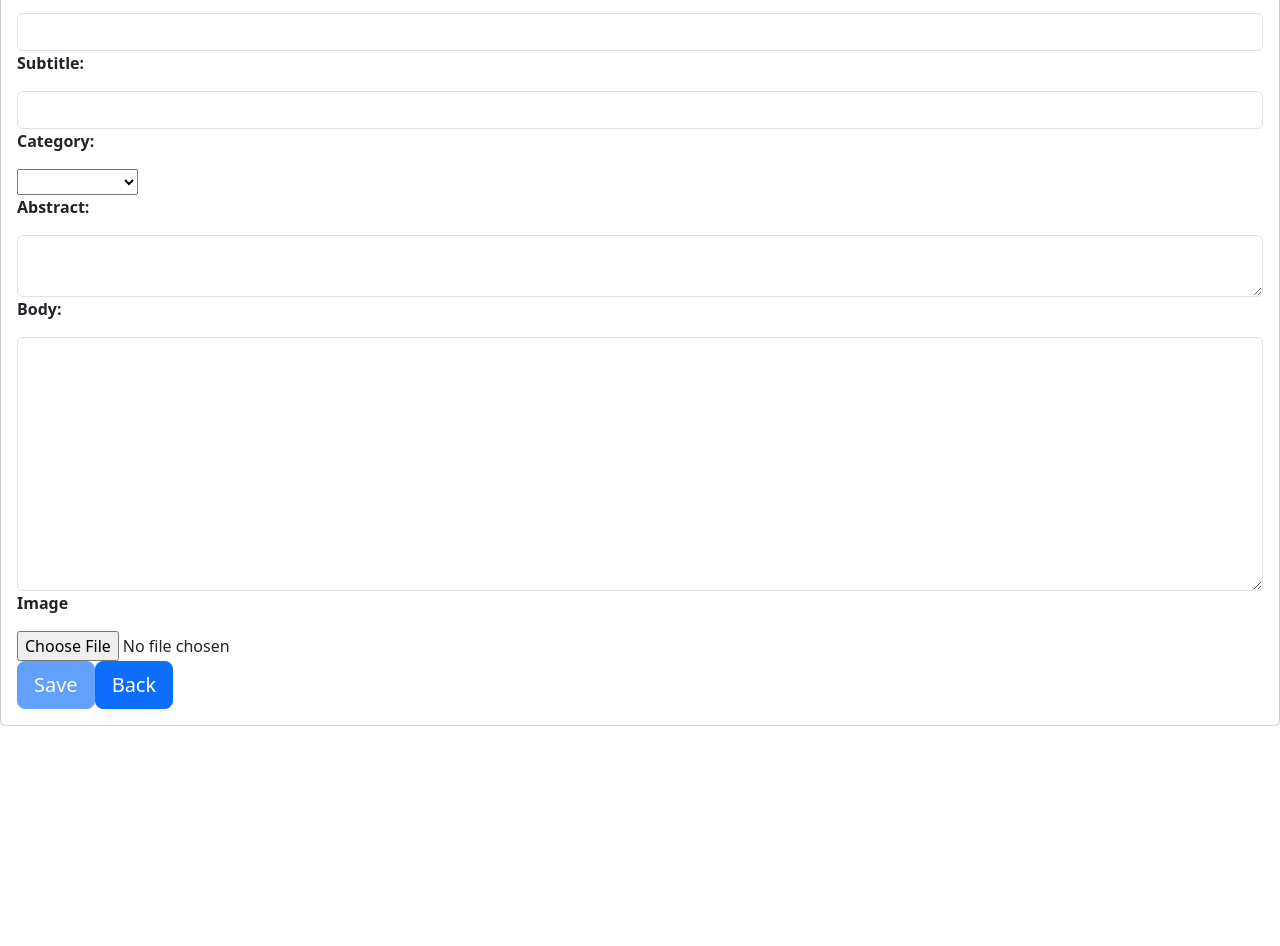
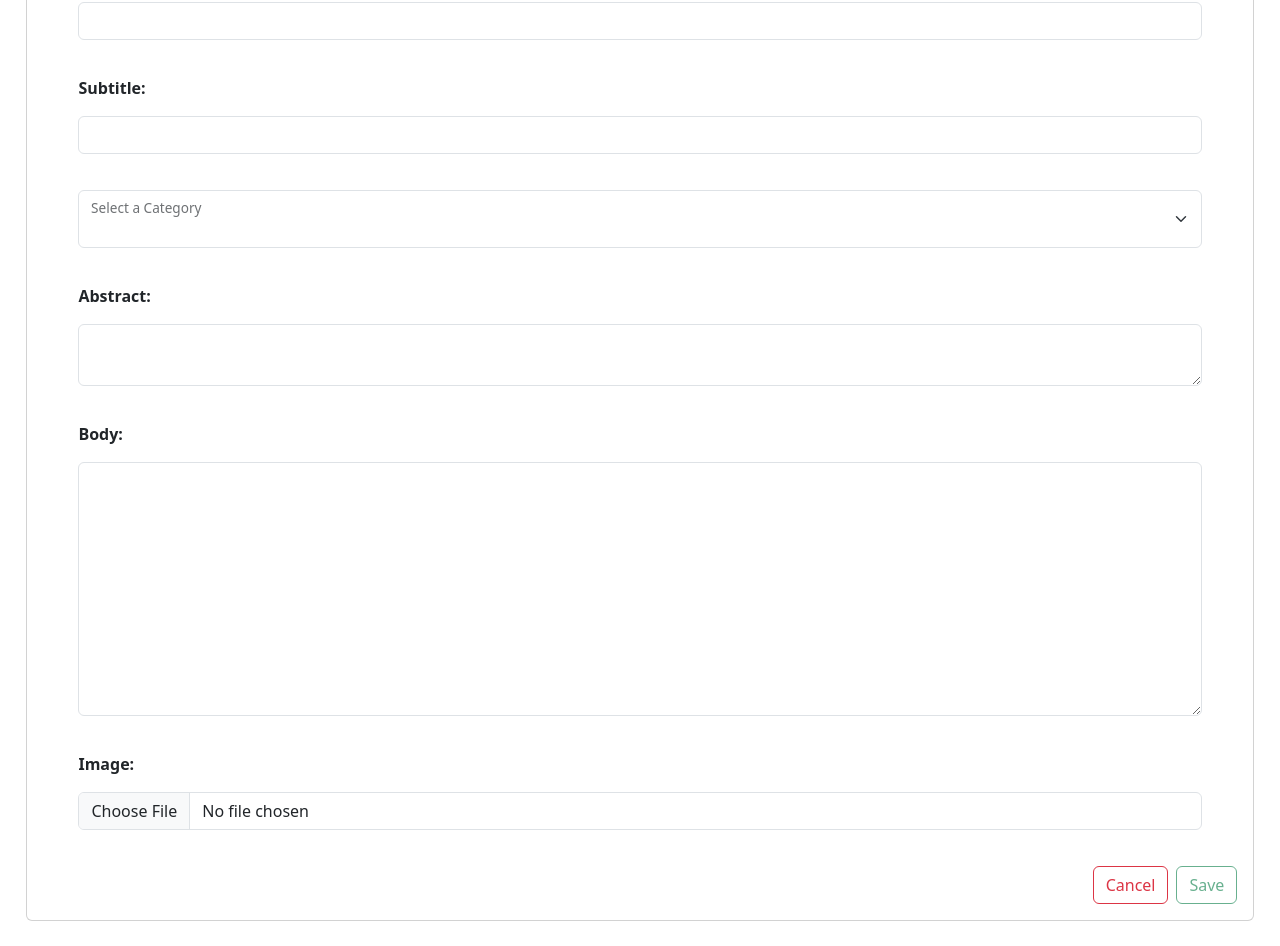
Before and after one commit to Lakmi94/NewsManagerDevTeam1, an Angular app: page /new in a window 1280 px wide. Shown: the part 220-1166 px from the top of the page. Before the commit the page ends 946 px from the top, so only its background shows below. Built offline with nearby package versions, Linux system fonts and the light colour scheme.

Commit message:
Added Create. Delete is binded to article.id. But is not reloading automatically yet.

```diff
--- a/src/app/article-edit/article-edit.css
+++ b/src/app/article-edit/article-edit.css
@@ -0,0 +1,8 @@
+.card{
+    margin: 2%;
+}
+
+.form-floating,
+.form-group{
+    margin: 3%;
+}
--- a/src/app/article-edit/article-edit.html
+++ b/src/app/article-edit/article-edit.html
@@ -1,18 +1,12 @@
-<div class="card" style="padding-top: 5%;">
+<div class="card">
 	<div class="card-body">
 		<h1 class="card-title">{{ id == null ? 'Create New' : 'Edit' }} Article</h1>
 
 		<form #articleContent="ngForm">
 			<div class="form-group">
 				<p class="fw-bolder">Title:</p>
-        <input
-          class="form-control"
-          type="text"
-          required
-          [(ngModel)]="article.title"
-          #title="ngModel"
-          name="title"
-        />
+				<input class="form-control" type="text" required [(ngModel)]="article.title" #title="ngModel"
+					name="title" />
 				<div *ngIf="!title.valid && !title.untouched" class="text-danger">
 					Please enter an article title.
 				</div>
@@ -20,28 +14,23 @@
 
 			<div class="form-group">
 				<p class="fw-bolder">Subtitle:</p>
-        <input
-          class="form-control"
-          type="text"
-          required
-          [(ngModel)]="article.subtitle"
-          #subtitle="ngModel"
-          name="subtitle"
-        />
+				<input class="form-control" type="text" required [(ngModel)]="article.subtitle" #subtitle="ngModel"
+					name="subtitle" />
 				<div *ngIf="!subtitle.valid && !subtitle.untouched" class="text-danger">
 					Please enter an article subtitle.
 				</div>
 			</div>
 
-      <div class="form-group">
-        <p class="fw-bolder">Category:</p>
-        <select #category="ngModel" required [(ngModel)]="article.category" name="category" id="category">
+			<div class="form-floating">
+				<select #category="ngModel" required [(ngModel)]="article.category" name="category" id="category"
+					class="form-select" aria-label="Floating label select example">
 					<option value="National">National</option>
 					<option value="International">International</option>
 					<option value="Economy">Economy</option>
 					<option value="Sports">Sports</option>
 					<option value="Technology">Technology</option>
 				</select>
+				<label for="floatingSelect">Select a Category</label>
 				<div *ngIf="!category.valid && !category.untouched" class="text-danger">
 					Please enter an article category.
 				</div>
@@ -49,14 +38,8 @@
 
 			<div class="form-group">
 				<p class="fw-bolder">Abstract:</p>
-        <textarea
-          class="form-control"
-          required
-          [(ngModel)]="article.abstract"
-          #abstract = "ngModel"
-          name="abstract"
-          rows="2"
-        ></textarea>
+				<textarea class="form-control" required [(ngModel)]="article.abstract" #abstract="ngModel"
+					name="abstract" rows="2"></textarea>
 				<div *ngIf="!abstract.valid && !abstract.untouched" class="text-danger">
 					Please enter an article abstract.
 				</div>
@@ -64,33 +47,23 @@
 
 			<div class="form-group">
 				<p class="fw-bolder">Body:</p>
-        <textarea
-          class="form-control"
-          [(ngModel)]="article.body"
-          name="body"
-          rows="10"
-        ></textarea>
+				<textarea class="form-control" [(ngModel)]="article.body" name="body" rows="10"></textarea>
 			</div>
 
 			<div class="form-group">
-        <p class="fw-bolder">Image</p>
-        <input type="file" required (change)="fileChangeEvent($event)">
+				<p class="fw-bolder">Image:</p>
+				<!-- <label for="formFile" class="form-label">Image: </label> -->
+				<input class="form-control" type="file" id="formFile" required (change)="fileChangeEvent($event)">
 			</div>
 
-      <button
-        class="btn btn-primary btn-lg"
-        (click)="saveArticle()"
-        [disabled]="!articleContent.valid"
-        type="button"
-      >
+			<div class="d-grid gap-2 d-md-flex justify-content-md-end">
+				<input class="btn btn-outline-danger" type="reset" value="Cancel" [routerLink]="['/category/all']" />
+				<button class="btn btn-outline-success" (click)="saveArticle()" [disabled]="!articleContent.valid"
+					type="button">
 					Save
 				</button>
-      <input
-        class="btn btn-primary btn-lg"
-        type="reset"
-        value="Back"
-        [routerLink]="['/category/all']"
-      />
+			</div>
+
 		</form>
 	</div>
 </div>
--- a/src/app/article-edit/article-edit.ts
+++ b/src/app/article-edit/article-edit.ts
@@ -45,6 +45,8 @@ export class ArticleEdit implements OnInit {
         Object.assign(this.article, article);
         this.cdr.detectChanges(); // force UI update
       });
+    } else {
+      this.article.id = undefined as any;
     }
   }
 
--- a/src/app/category-view/category-view.css
+++ b/src/app/category-view/category-view.css
@@ -71,7 +71,8 @@
   position: right;
 }
 
-.card-text.clamp-3 {
+.card-text .abstract-text,
+.card-text .clamp-3 {
   display: -webkit-box;
   -webkit-box-orient: vertical;
   -webkit-line-clamp: 3;
--- a/src/app/category-view/category-view.html
+++ b/src/app/category-view/category-view.html
@@ -26,8 +26,7 @@
 				<h5 class="card-title" [routerLink]="['/article', card.id]">{{ card.title }}</h5>
 				<div class="card-text">
 					<p>{{ card.subtitle }}</p>
-					<!-- removed since the task says elsewise -->
-					<!-- <div [innerHTML]="card.abstract | safeHtml"></div> -->
+					<div class="abstract-text" [innerHTML]="card.abstract | safeHtml"></div>
 				</div>
 
 				<!-- For optics -->
@@ -39,17 +38,23 @@
 				<div *ngIf="loginService.isLogged()" class="logged-in-edit">
 					<button type="button" class="btn  btn-outline-success me-2"
 						[routerLink]="['/edit', card.id]">Edit</button>
-					<button type="button" class="btn  btn-outline-danger" data-bs-toggle="modal"
-						data-bs-target="#modal">Remove</button>
+					<button type="button"
+          class="btn btn-outline-danger"
+          data-bs-toggle="modal"
+          [attr.data-bs-target]="'#modal-' + card.id">Remove</button>
 				</div>
 
 
 				<!-- Modal -->
-				<div class="modal fade" id="modal" tabindex="-1" aria-labelledby="modalLabel" aria-hidden="true">
+				<div class="modal fade"
+     [id]="'modal-' + card.id"
+     tabindex="-1"
+     [attr.aria-labelledby]="'modalLabel-' + card.id"
+     aria-hidden="true">
 					<div class="modal-dialog">
 						<div class="modal-content">
 							<div class="modal-header">
-								<h1 class="modal-title fs-5" id="modalLabel">Do you really want to delete this article?
+								<h1 class="modal-title fs-5" [id]="'modalLabel-' + card.id">Do you really want to delete this article?
 								</h1>
 								<button type="button" class="btn-close" data-bs-dismiss="modal"
 									aria-label="Close"></button>
@@ -59,7 +64,7 @@
 							</div>
 							<div class="modal-footer">
 								<button type="button" class="btn btn-secondary" data-bs-dismiss="modal">Cancel</button>
-								<button class="btn btn-danger" data-bs-dismiss="modal" (click)="delete(card.id)">Yes,
+								<button class="btn btn-danger" data-bs-dismiss="modal" (click)="delete_news(card)">Yes,
 									delete</button>
 							</div>
 						</div>
--- a/src/app/category-view/category-view.ts
+++ b/src/app/category-view/category-view.ts
@@ -1,8 +1,8 @@
-import { Component, inject } from '@angular/core';
+import { Component, ElementRef, QueryList, ViewChildren, inject } from '@angular/core';
 import { ActivatedRoute, RouterLink } from '@angular/router';
 import { CommonModule } from '@angular/common';
 import { map, BehaviorSubject, startWith, combineLatest, debounceTime } from 'rxjs';
-import { Observable } from 'rxjs';
+import { Observable, take } from 'rxjs';
 import { FormsModule } from '@angular/forms';
 import { News } from '../services/news';
 import { Article } from '../interfaces/article';
@@ -12,7 +12,7 @@ import { LoginService } from '../services/login-service';
 @Component({
 	selector: 'app-category-view',
 	standalone: true,
-  imports: [CommonModule, RouterLink, FormsModule],
+	imports: [CommonModule, RouterLink, FormsModule, SafeHtmlPipe],
 	templateUrl: './category-view.html',
 	styleUrls: ['./category-view.css'],
 })
@@ -22,7 +22,7 @@ export class CategoryView {
 	private newsService = inject(News);
 	public loginService = inject(LoginService);
 	searchTerm: string = '';
-  search$ = new BehaviorSubject<string>('');             // ⬅️ neu
+	search$ = new BehaviorSubject<string>('');
 
 
 	constructor() {
@@ -35,7 +35,7 @@ export class CategoryView {
 
 	onSearchChange(value: string) {
 		this.search$.next(value);
-    console.log("works")
+		console.log("works_search")
 	}
 
 	private category$ = this.route.paramMap.pipe(
@@ -48,7 +48,8 @@ export class CategoryView {
 	news$: Observable<Article[]> = combineLatest([
 		this.category$,
 		this.newsService.getArticles().pipe(startWith([] as Article[])),
-    this.search$.pipe(startWith(''), debounceTime(20), map(s => s.trim().toLowerCase()))
+		this.search$.pipe(startWith(''), debounceTime(20), map(s => s.trim().toLowerCase())),
+		this.reload$.pipe(startWith(undefined))
 	]).pipe(
 		map(([category, articles, q]) => {
 			let list = category === 'all'
@@ -66,25 +67,12 @@ export class CategoryView {
 		})
 	);
 
-  toDelete?: Article;
-  deletedIds$ = new BehaviorSubject<Set<number>>(new Set());
-
-  openDelete(card: Article) {
-    this.toDelete = card;
-  }
-
-  delete(id: number | string | undefined) {
-    if (id == null) return;
-
-    const numericId = typeof id === 'string' ? Number(id) : id;
-
-    this.newsService.deleteArticle(numericId).subscribe({
+	delete_news(article: Article) {
+		console.log('Deleting:', article);
+		this.newsService.deleteArticle(article).subscribe({
 			next: () => {
-        const nextSet = new Set(this.deletedIds$.value);
-        nextSet.add(numericId);
-        this.deletedIds$.next(nextSet);
+				console.log('Deleted: ', article);
 				this.reload$.next();
-        console.log("works");
 			},
 			error: (err) => console.error('Delete failed', err),
 		});
--- a/src/app/services/news.ts
+++ b/src/app/services/news.ts
@@ -50,6 +50,7 @@ export class News {
     const url = `${this.articleUrl}/${id}`;
     return this.http.delete<Article>(url, this.httpOptions);
   }
+
   getArticle(id: string|null): Observable<Article> {
     const url = `${this.articleUrl}/${id}`;
     const article = this.http.get<Article>(url, this.httpOptions);
```
Lines whose indentation alone changed are shown as unchanged.
